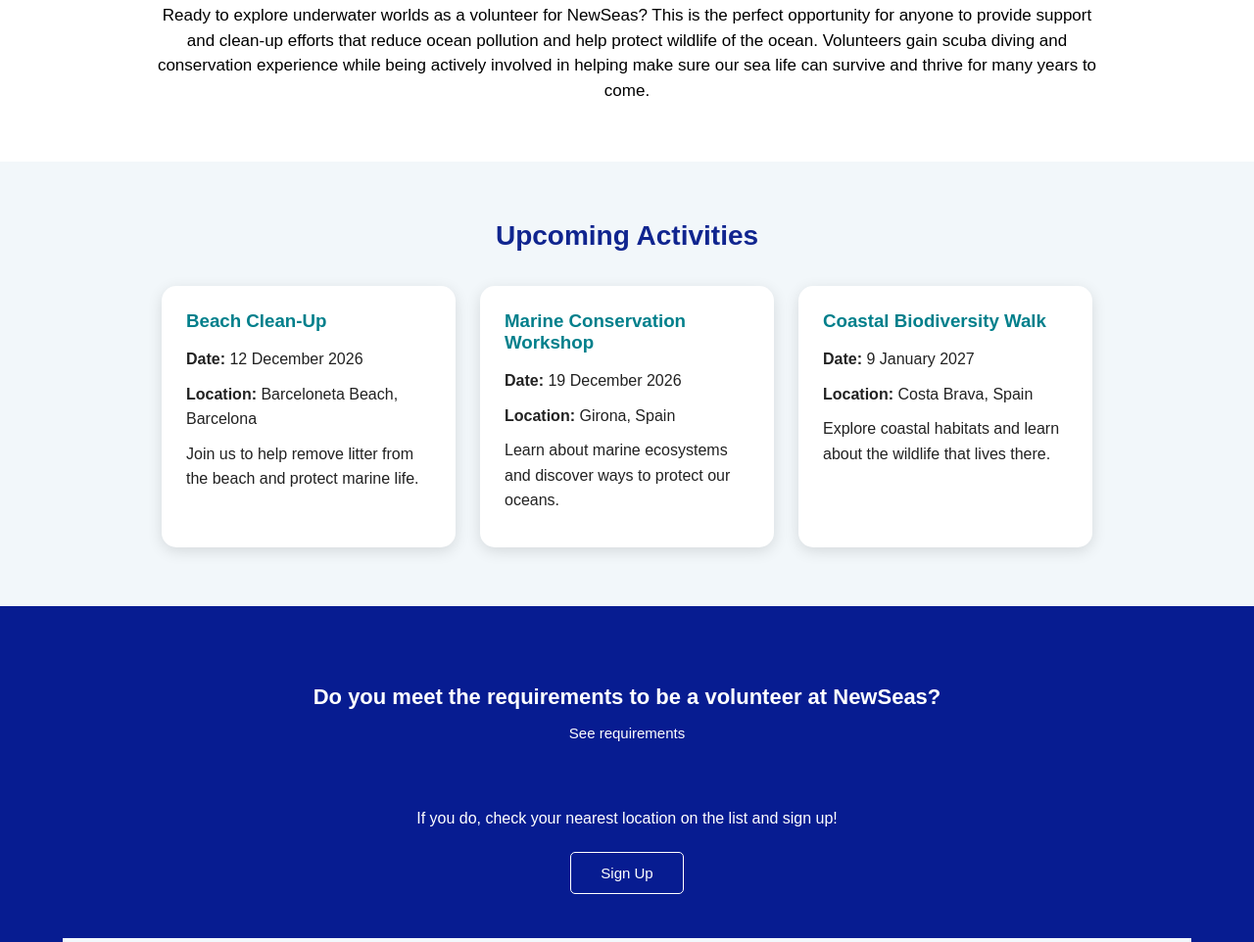
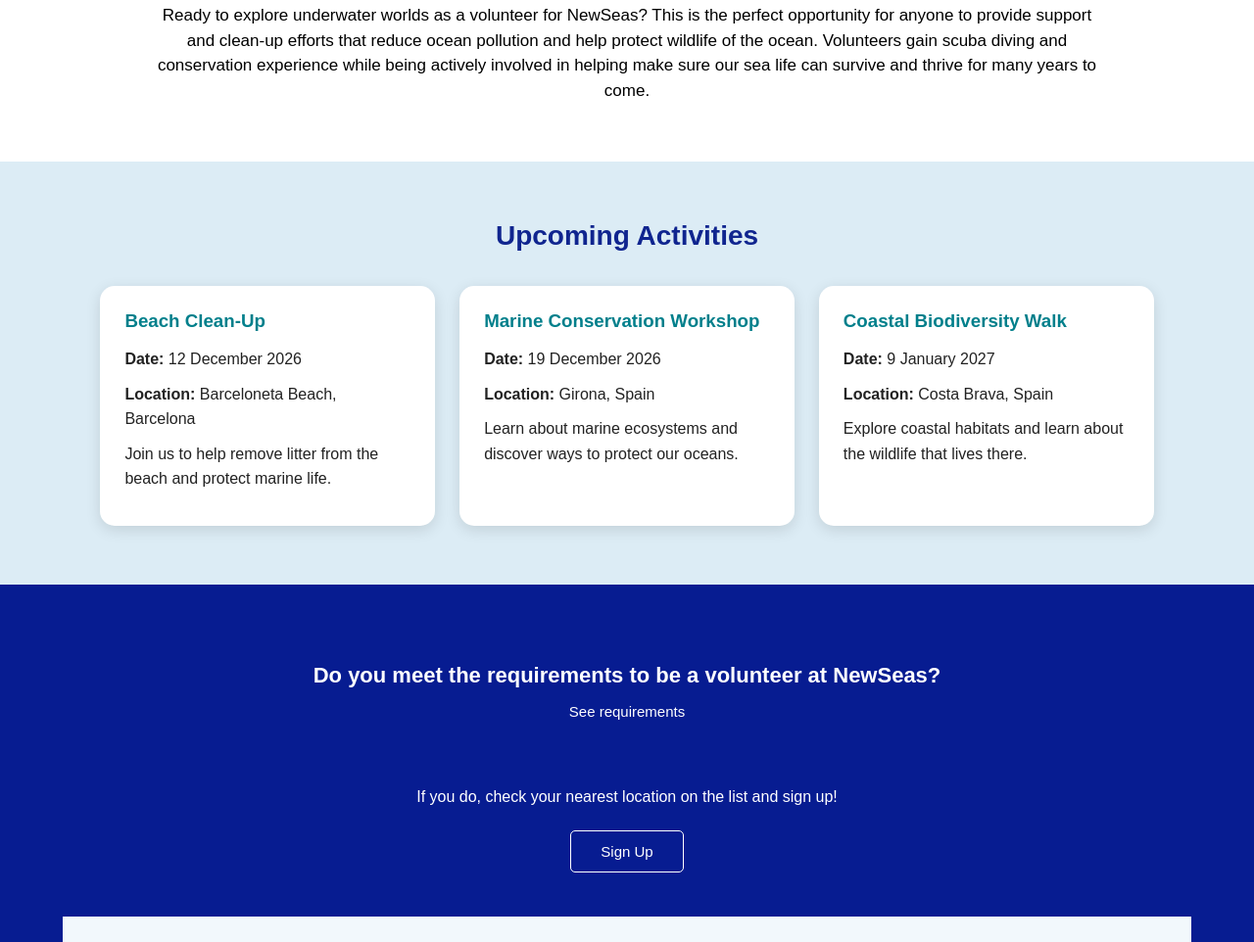
Before and after one commit to u6113006CRIS/NewSeas, a plain HTML site: page index.html in a window 1280 px wide. Shown: the part 852-1814 px from the top of the page at 98% size. Drawn offline with nearby package versions, Linux system fonts and the light colour scheme.

Commit message:
Update style.css

```diff
--- a/style.css
+++ b/style.css
@@ -682,11 +682,10 @@ footer {
 }
 
 /* UPCOMING ACTIVITIES */
-
 .activities {
     padding: 60px 8%;
     text-align: center;
-    background-color: #f2f7fa;
+    background-color: #dcecf5;
 }
 
 .activities h2 {
@@ -696,10 +695,11 @@ footer {
 }
 
 .activity-cards {
-    display: flex;
-    justify-content: center;
+    display: grid;
+    grid-template-columns: repeat(3, minmax(0, 1fr));
     gap: 25px;
-    flex-wrap: wrap;
+    max-width: 1100px;
+    margin: 0 auto;
 }
 
 .activity-card {
@@ -707,8 +707,6 @@ footer {
     color: #222;
     padding: 25px;
     border-radius: 15px;
-    max-width: 300px;
-    flex: 1 1 250px;
     box-shadow: 0 4px 15px rgba(0, 0, 0, 0.12);
     text-align: left;
 }
@@ -722,3 +720,10 @@ footer {
     line-height: 1.6;
     margin-bottom: 10px;
 }
+
+/* Mobile layout */
+@media (max-width: 768px) {
+    .activity-cards {
+        grid-template-columns: 1fr;
+    }
+}
```
